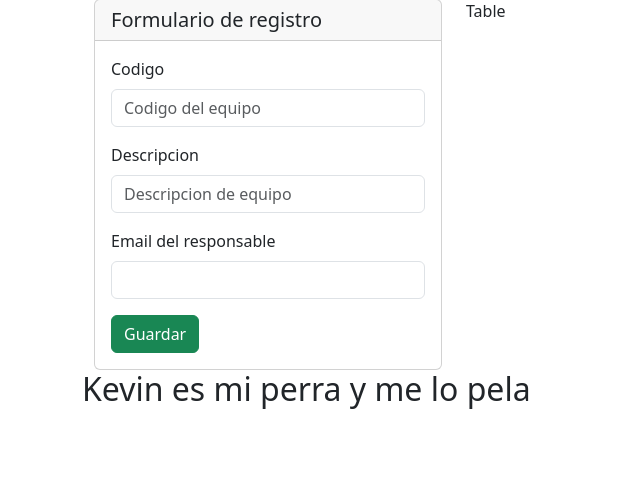
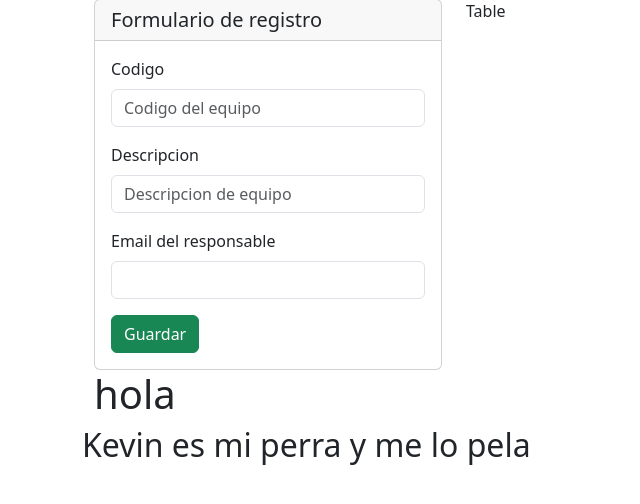
Before and after one commit to Acorrea136/python, a Python web app: template templates/sitio/index.html in a window 1280 px wide. Shown: the part 47-551 px from the top of the page, without its empty margins (0-640 px from the left). Run offline with Jinja, Linux system fonts and the light colour scheme; the template is opened without the code that fills it, so the values that code supplies are empty.

Commit message:
add hola

```diff
--- a/templates/sitio/index.html
+++ b/templates/sitio/index.html
@@ -29,7 +29,8 @@
 
         </div>
     </div>
-
+   <h1>hola</h1>
 </div>
 
+
 {% include 'sitio/footer.html' %}
```
